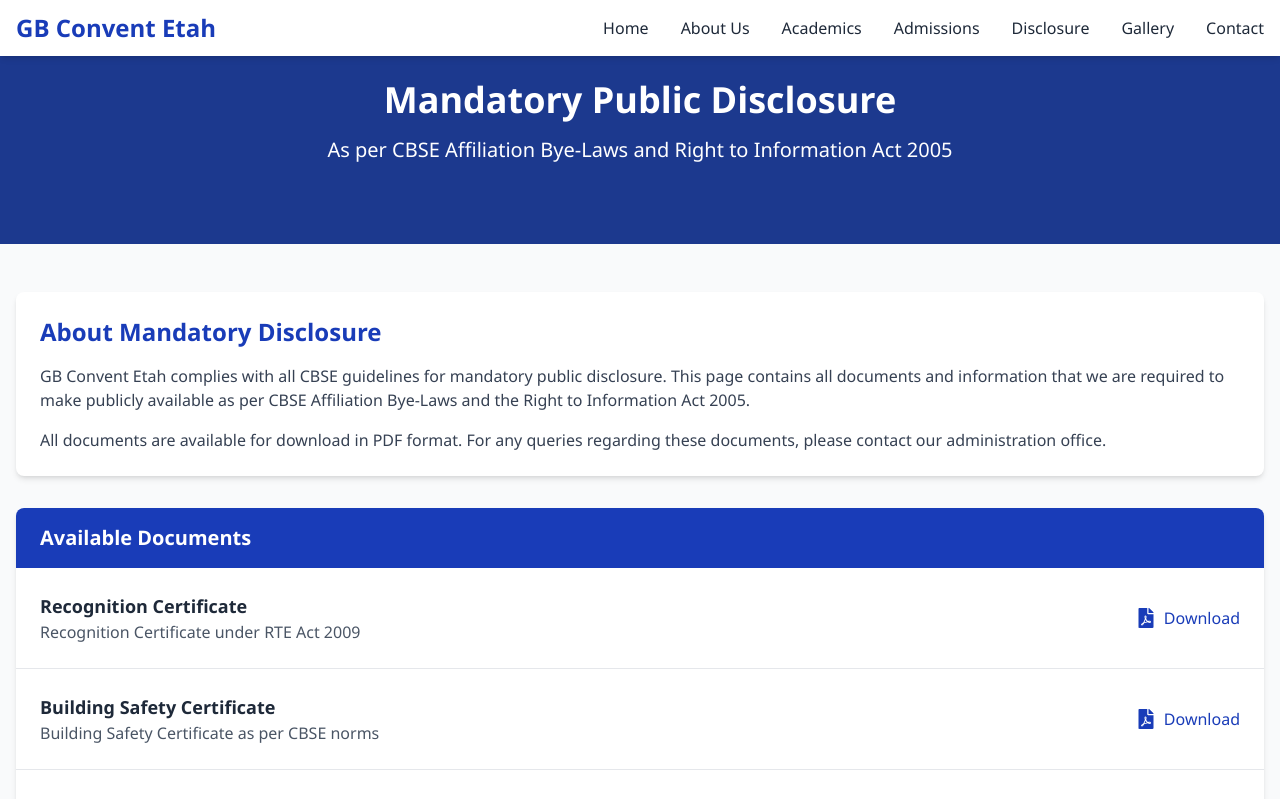
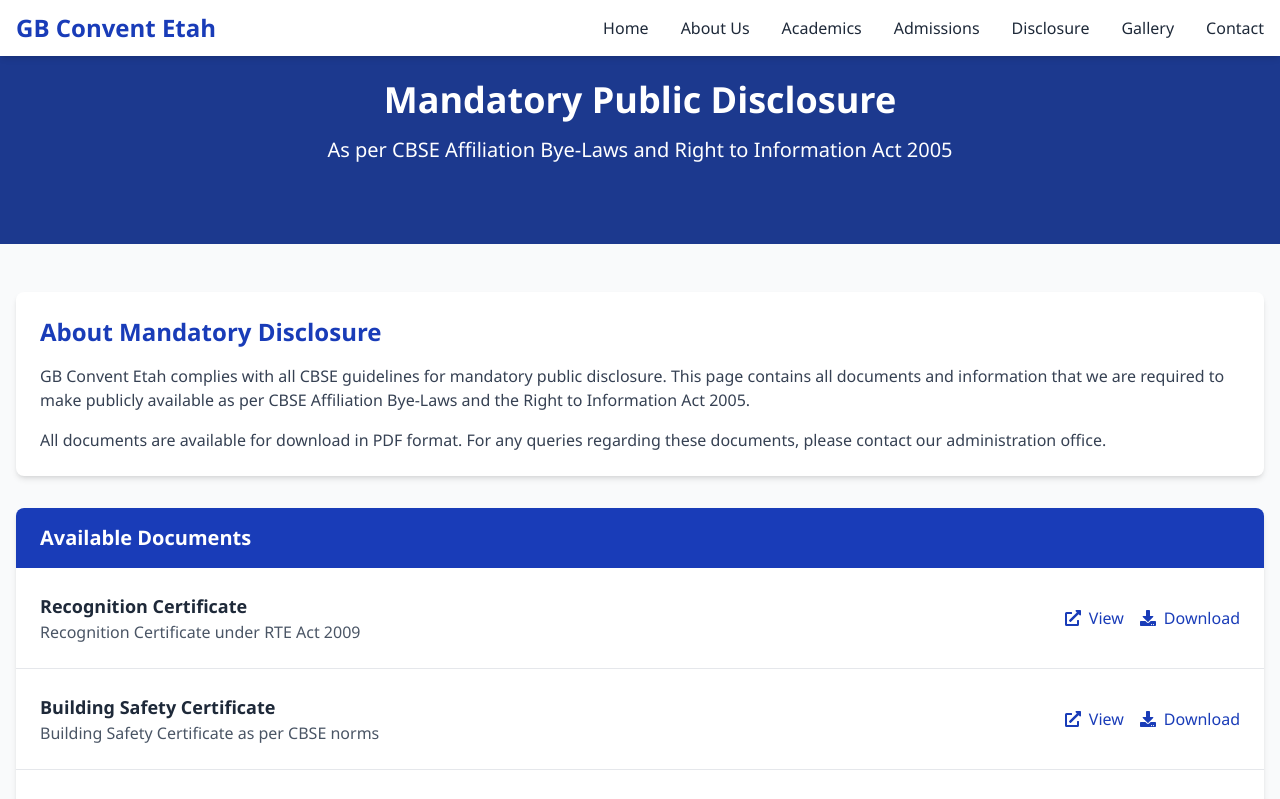
Before and after one commit to gbconvent/gbc-website, a React (Vite) app: page /mandatory-disclosure in a window 1280 px wide. Shown: the top 799 px of the page. Built offline with nearby package versions, Linux system fonts and the light colour scheme.

Commit message:
Added View Button and changed pdf icon to download icon

```diff
--- a/src/pages/MandatoryDisclosure.tsx
+++ b/src/pages/MandatoryDisclosure.tsx
@@ -1,6 +1,6 @@
 import Header from '../components/Header';
 import Footer from '../components/Footer';
-import { FaFilePdf } from 'react-icons/fa';
+import { FaExternalLinkAlt, FaDownload} from 'react-icons/fa';
 
 const MandatoryDisclosure = () => {
   const documents = [
@@ -85,6 +85,11 @@
 
   };
 
+  // Handle view (opens in new tab)
+  const handleView = (filePath: string) => {
+    window.open(filePath, '_blank', 'noopener,noreferrer');
+  };
+
   return (
     <div>
       <Header />
@@ -120,18 +125,28 @@
 
             <div className="divide-y divide-gray-200">
               {documents.map((doc) => (
-                <div
-                  key={doc.id}
-                  className="p-6 hover:bg-gray-50 transition-colors cursor-pointer flex justify-between items-center"
-                  onClick={() => handleDownload(doc.file, doc.title)}
-                >
-                  <div>
+                <div key={doc.id} className="p-6 hover:bg-gray-50 transition-colors flex justify-between items-center">
+                  <div className="flex-1">
                     <h3 className="text-lg font-semibold text-gray-800">{doc.title}</h3>
                     <p className="text-gray-600">{doc.description}</p>
                   </div>
-                  <div className="text-blue-800 flex items-center">
-                    <FaFilePdf className="mr-2" size={20} />
-                    <span>Download</span>
+                  <div className="flex space-x-4">
+                    <button
+                      onClick={() => handleView(doc.file)}
+                      className="flex items-center text-blue-800 hover:text-blue-600 transition-colors"
+                      aria-label={`View ${doc.title}`}
+                    >
+                      <FaExternalLinkAlt className="mr-2" />
+                      <span>View</span>
+                    </button>
+                    <button
+                      onClick={() => handleDownload(doc.file, doc.title)}
+                      className="flex items-center text-blue-800 hover:text-blue-600 transition-colors"
+                      aria-label={`Download ${doc.title}`}
+                    >
+                      <FaDownload className="mr-2" />
+                      <span>Download</span>
+                    </button>
                   </div>
                 </div>
               ))}
```
